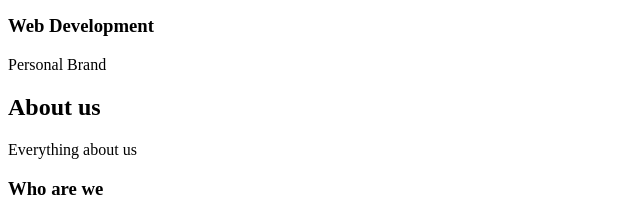
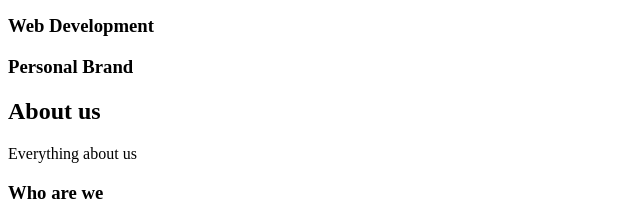
Before and after one commit to Klupzor/holbertonschool-web_front_end, a plain HTML site: page 0x00-html_advanced/14-index.html in a window 1280 px wide. Shown: the part 591-800 px from the top of the page, 0-640 px from the left. Drawn offline with Linux system fonts and the light colour scheme.

Commit message:
addint tag

```diff
--- a/0x00-html_advanced/14-index.html
+++ b/0x00-html_advanced/14-index.html
@@ -31,7 +31,7 @@
             <p>Take a look in our portfolio</p>
             <article><h3>Interior Design</h3></article>
             <article><h3>Web Development</h3></article>
-            <article>Personal Brand</article>
+            <article><h3>Personal Brand</h3></article>
         </section>
         <section>
             <h2>About us</h2>
```
